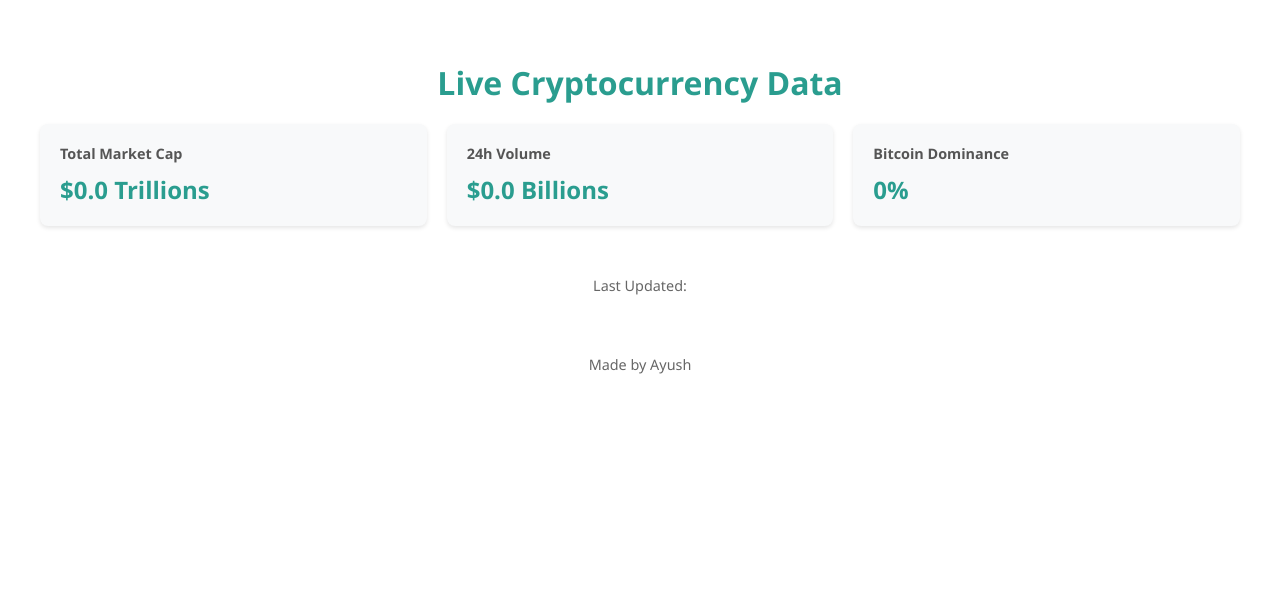
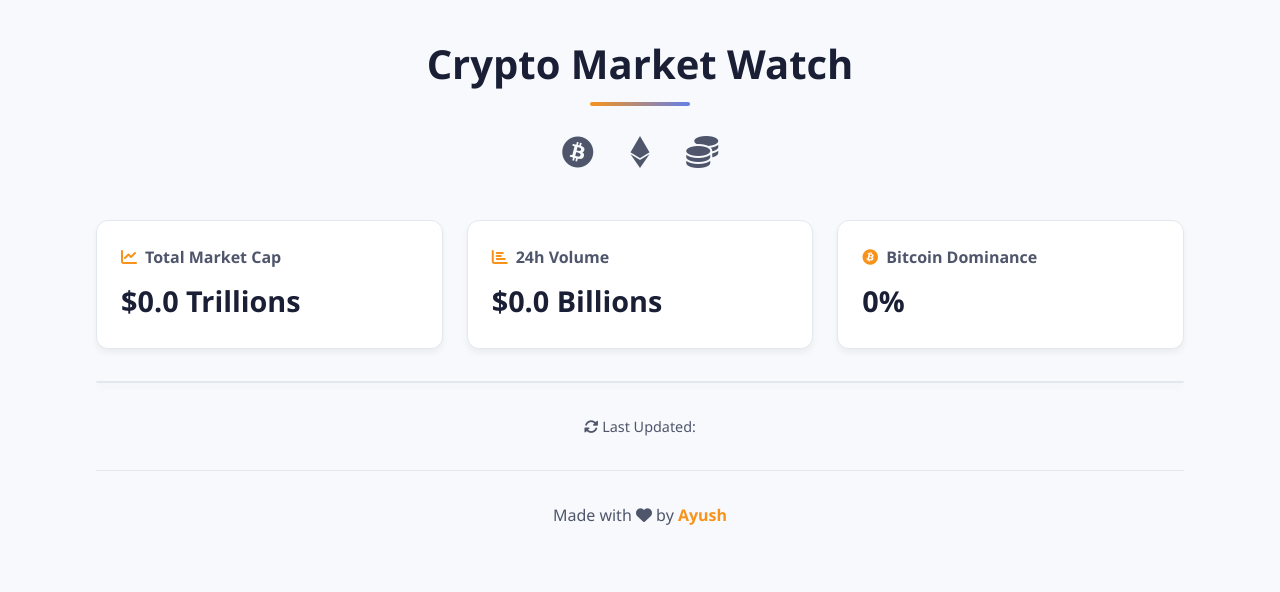
Before and after one commit to ayushpratapsingh1/Crypto-Watcher, a Flask app: page / in a window 1280 px wide. Shown: the top 592 px of the page. Run offline with Flask 3, Linux system fonts and the light colour scheme.

Commit message:
Enhance UI of cryptocurrency data page with new styles and layout adjustments

```diff
--- a/templates/index.html
+++ b/templates/index.html
@@ -3,149 +3,227 @@
 <head>
     <meta charset="UTF-8">
     <meta name="viewport" content="width=device-width, initial-scale=1.0">
-    <title>Cryptocurrency Data</title>
+    <title>Crypto Market Watch</title>
+    <link rel="stylesheet" href="https://cdnjs.cloudflare.com/ajax/libs/font-awesome/6.4.0/css/all.min.css">
     <style>
+        :root {
+            --primary: #f7931a;  /* Bitcoin orange */
+            --secondary: #627eea; /* Ethereum blue */
+            --text: #1a1f36;
+            --text-light: #4f566b;
+            --card-bg: #ffffff;
+            --hover: #f7f9fc;
+            --border: #e3e8ee;
+        }
+
+        * {
+            margin: 0;
+            padding: 0;
+            box-sizing: border-box;
+        }
+
         body {
             font-family: 'Segoe UI', Tahoma, Geneva, Verdana, sans-serif;
-            margin: 0;
-            padding: 20px;
-            background-color: white;
-            color: #333;
+            background-color: #f7f9fc;
+            color: var(--text);
+            line-height: 1.6;
         }
 
         .container {
-            max-width: 1200px;
+            max-width: 90%;
             margin: 0 auto;
-            padding: 20px;
+            padding: 2rem;
         }
 
-        h1 {
+        .header {
             text-align: center;
-            color: #2a9d8f;
-            margin-bottom: 20px;
+            margin-bottom: 3rem;
+            position: relative;
+        }
+
+        .header h1 {
+            font-size: 2.5rem;
+            color: var(--text);
+            margin-bottom: 0.5rem;
+            position: relative;
+            display: inline-block;
+        }
+
+        .header h1::after {
+            content: '';
+            position: absolute;
+            bottom: -10px;
+            left: 50%;
+            transform: translateX(-50%);
+            width: 100px;
+            height: 4px;
+            background: linear-gradient(to right, var(--primary), var(--secondary));
+            border-radius: 2px;
+        }
+
+        .crypto-icons {
+            margin: 2rem 0;
+            text-align: center;
+        }
+
+        .crypto-icons i {
+            font-size: 2rem;
+            margin: 0 1rem;
+            color: var(--text-light);
         }
 
         .stats-container {
             display: grid;
-            grid-template-columns: repeat(auto-fit, minmax(250px, 1fr));
-            gap: 20px;
-            margin-bottom: 30px;
+            grid-template-columns: repeat(auto-fit, minmax(300px, 1fr));
+            gap: 1.5rem;
+            margin-bottom: 2rem;
         }
 
         .stat-card {
-            background: #f8f9fa;
-            padding: 20px;
-            border-radius: 8px;
-            box-shadow: 0 2px 4px rgba(0, 0, 0, 0.1);
+            background: var(--card-bg);
+            padding: 1.5rem;
+            border-radius: 12px;
+            box-shadow: 0 4px 6px rgba(0, 0, 0, 0.05);
+            border: 1px solid var(--border);
+            transition: transform 0.2s ease;
+        }
+
+        .stat-card:hover {
+            transform: translateY(-5px);
         }
 
         .stat-card h3 {
-            margin: 0 0 10px 0;
-            color: #555;
-            font-size: 0.9rem;
+            color: var(--text-light);
+            font-size: 1rem;
+            margin-bottom: 0.5rem;
+            display: flex;
+            align-items: center;
+        }
+
+        .stat-card h3 i {
+            margin-right: 0.5rem;
+            color: var(--primary);
         }
 
         .stat-card .value {
-            font-size: 1.5rem;
+            font-size: 1.8rem;
             font-weight: bold;
-            color: #2a9d8f;
+            color: var(--text);
         }
 
-        table {
-            width: 100%;
-            margin: 0 auto;
-            border-collapse: separate;
-            border-spacing: 0;
-            border-radius: 8px;
+        .crypto-table {
+            background: var(--card-bg);
+            border-radius: 12px;
             overflow: hidden;
-            box-shadow: 0 2px 4px rgba(0, 0, 0, 0.1);
+            box-shadow: 0 4px 6px rgba(0, 0, 0, 0.05);
+            border: 1px solid var(--border);
+            margin-bottom: 2rem;
         }
 
-        th, td {
-            padding: 12px 15px;
-            text-align: left;
+        .crypto-table table {
+            width: 100%;
+            border-collapse: collapse;
         }
 
-        th {
-            background-color: #264653;
-            color: white;
-            font-weight: 500;
+        .crypto-table th {
+            background-color: #f8fafd;
+            color: var(--text-light);
+            font-weight: 600;
             text-transform: uppercase;
-            font-size: 0.9rem;
+            font-size: 0.85rem;
+            padding: 1rem 1.5rem;
+            text-align: left;
+            border-bottom: 1px solid var(--border);
         }
 
-        td {
-            background-color: white;
-            border-bottom: 1px solid #eee;
+        .crypto-table td {
+            padding: 1rem 1.5rem;
+            border-bottom: 1px solid var(--border);
+            color: var(--text);
         }
 
-        tr:last-child td {
+        .crypto-table tr:hover {
+            background-color: var(--hover);
+        }
+
+        .crypto-table tr:last-child td {
             border-bottom: none;
         }
 
-        .price {
-            color: #e76f51;
-            font-weight: bold;
+        .price-up {
+            color: #10b981;
         }
 
-        .market-cap {
-            color: #2a9d8f;
-        }
-
-        .volume {
-            color: #e9c46a;
+        .price-down {
+            color: #ef4444;
         }
 
         .last-updated {
             text-align: center;
-            color: #666;
-            margin: 20px 0;
+            color: var(--text-light);
             font-size: 0.9rem;
+            margin: 2rem 0;
         }
 
         .footer {
             text-align: center;
-            padding: 20px;
-            color: #666;
-            font-size: 0.9rem;
-            margin-top: 40px;
+            padding: 2rem;
+            color: var(--text-light);
+            border-top: 1px solid var(--border);
+            margin-top: 2rem;
+        }
+
+        .footer span {
+            color: var(--primary);
+            font-weight: bold;
         }
 
         @media (max-width: 768px) {
             .container {
-                padding: 10px;
+                padding: 1rem;
             }
 
-            table {
-                display: block;
+            .header h1 {
+                font-size: 2rem;
+            }
+
+            .crypto-table {
                 overflow-x: auto;
             }
 
-            td, th {
-                padding: 10px;
+            .stat-card {
+                padding: 1rem;
             }
         }
     </style>
 </head>
 <body>
     <div class="container">
-        <h1>Live Cryptocurrency Data</h1>
+        <header class="header">
+            <h1>Crypto Market Watch</h1>
+            <div class="crypto-icons">
+                <i class="fab fa-bitcoin"></i>
+                <i class="fab fa-ethereum"></i>
+                <i class="fas fa-coins"></i>
+            </div>
+        </header>
 
         <div class="stats-container">
             <div class="stat-card">
-                <h3>Total Market Cap</h3>
+                <h3><i class="fas fa-chart-line"></i>Total Market Cap</h3>
                 <div class="value">${{ total_market_cap }} Trillions</div>
             </div>
             <div class="stat-card">
-                <h3>24h Volume</h3>
+                <h3><i class="fas fa-chart-bar"></i>24h Volume</h3>
                 <div class="value">${{ total_volume }} Billions</div>
             </div>
             <div class="stat-card">
-                <h3>Bitcoin Dominance</h3>
+                <h3><i class="fab fa-bitcoin"></i>Bitcoin Dominance</h3>
                 <div class="value">{{ bitcoin_dominance }}%</div>
             </div>
         </div>
 
+        <div class="crypto-table">
             <table>
                 <thead>
                     <tr>
@@ -166,12 +244,15 @@
                     {% endfor %}
                 </tbody>
             </table>
+        </div>
 
-        <p class="last-updated">Last Updated: {{ updated }}</p>
+        <p class="last-updated">
+            <i class="fas fa-sync-alt"></i> Last Updated: {{ updated }}
+        </p>
 
-        <div class="footer">
-            Made by Ayush
-        </div>
+        <footer class="footer">
+            Made with <i class="fas fa-heart"></i> by <span>Ayush</span>
+        </footer>
     </div>
 </body>
 </html>
```
Lines whose indentation alone changed are shown as unchanged.
